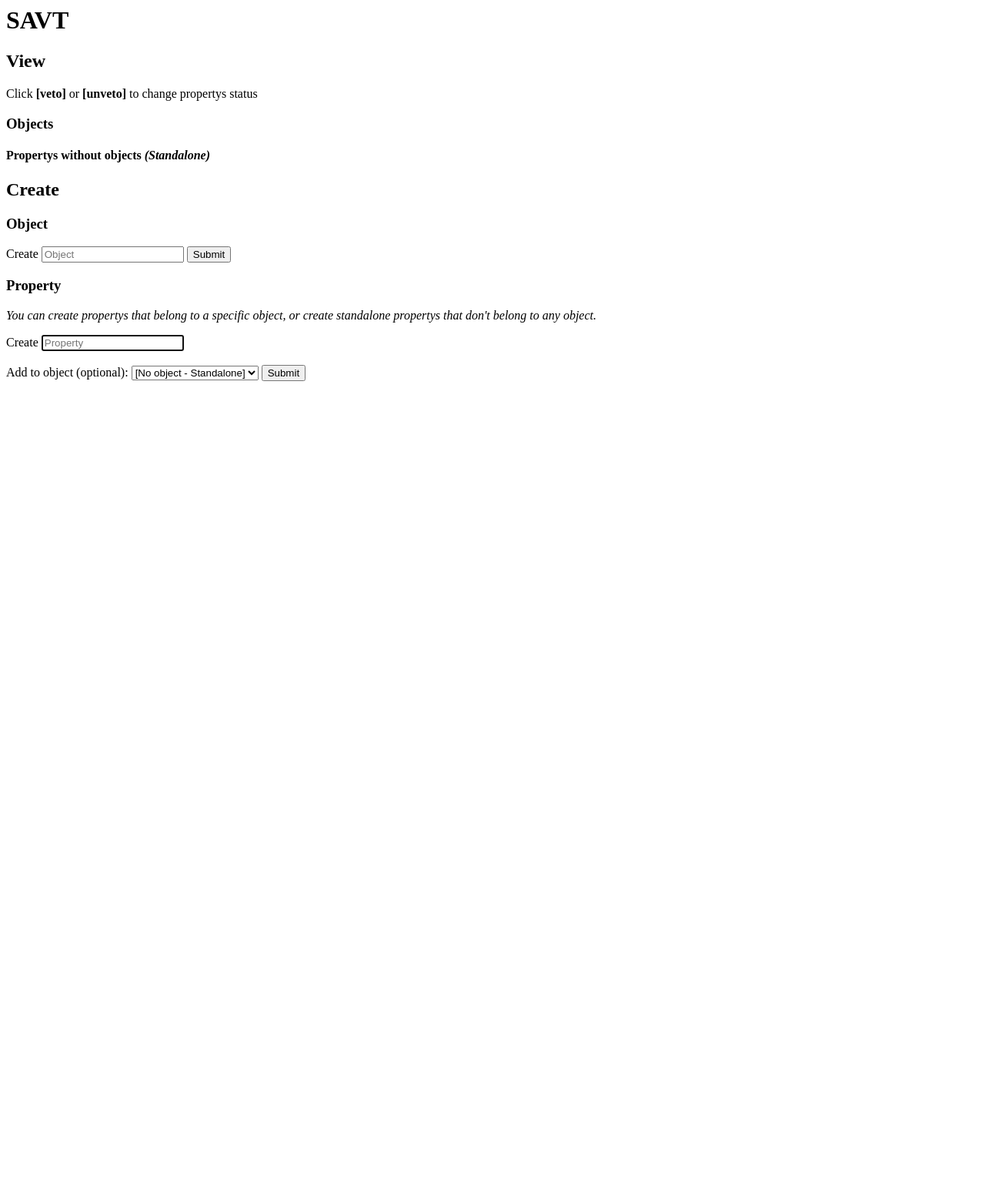
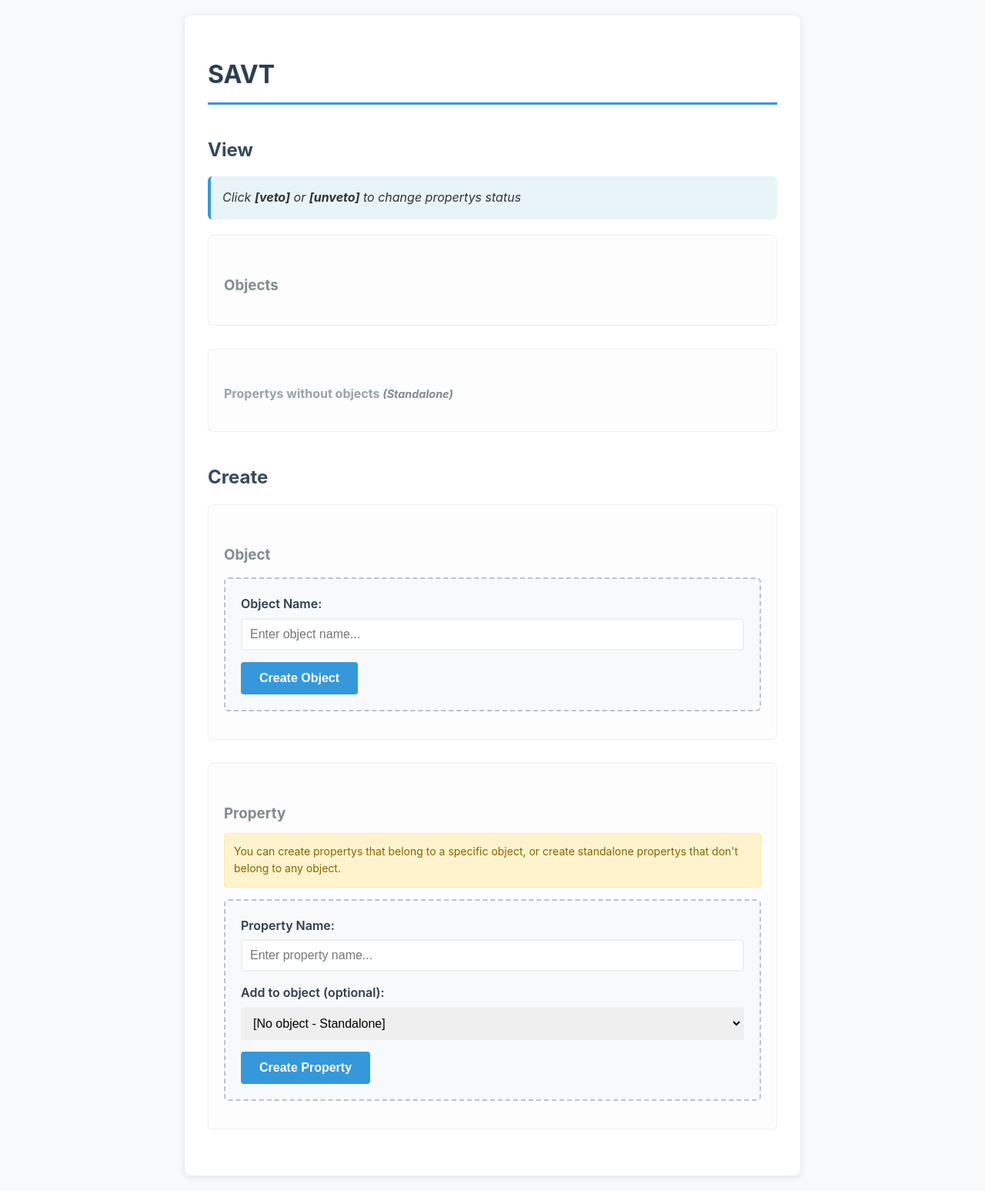
Before and after one commit to joernpreuss/SAVT, a FastAPI app: page / in a window 1280 px wide. Shown: the whole page at 77% size. Before the commit the page ends 495 px from the top, so only its background shows below. Run offline with FastAPI, Linux system fonts and the light colour scheme; data that the repository does not hold is empty; some libraries are stand-ins or nearby versions.

Commit message:
Add static file serving and enhance UI with CSS styles for properties

```diff
--- a/src/main.py
+++ b/src/main.py
@@ -2,6 +2,7 @@ import socket
 from contextlib import asynccontextmanager
 
 from fastapi import FastAPI
+from fastapi.staticfiles import StaticFiles
 
 from .api_routes import api_router
 from .config import settings
@@ -39,6 +40,9 @@ app = FastAPI(
     lifespan=lifespan,
 )
 
+# Mount static files
+app.mount("/static", StaticFiles(directory="static"), name="static")
+
 # Add request logging middleware
 app.middleware("http")(log_requests_middleware)
 
--- /dev/null
+++ b/static/css/styles.css
@@ -0,0 +1,178 @@
+body {
+  font-family: -apple-system, BlinkMacSystemFont, 'Segoe UI', Roboto, Oxygen, Ubuntu, sans-serif;
+  max-width: 800px;
+  margin: 0 auto;
+  padding: 20px;
+  line-height: 1.6;
+  color: #333;
+  background-color: #f8f9fa;
+}
+
+.container {
+  background: white;
+  padding: 30px;
+  border-radius: 8px;
+  box-shadow: 0 2px 10px rgba(0,0,0,0.1);
+}
+
+h1 {
+  color: #2c3e50;
+  border-bottom: 3px solid #3498db;
+  padding-bottom: 10px;
+  margin-bottom: 30px;
+}
+
+h2 {
+  color: #34495e;
+  margin-top: 40px;
+  margin-bottom: 15px;
+}
+
+h3 {
+  color: #7f8c8d;
+  margin-top: 30px;
+  margin-bottom: 10px;
+}
+
+h4 {
+  color: #95a5a6;
+  margin-top: 25px;
+  margin-bottom: 15px;
+}
+
+.instruction {
+  background: #e8f4f8;
+  padding: 15px;
+  border-radius: 6px;
+  border-left: 4px solid #3498db;
+  margin-bottom: 20px;
+  font-style: italic;
+}
+
+.section {
+  margin-bottom: 30px;
+  padding: 20px;
+  border: 1px solid #ecf0f1;
+  border-radius: 6px;
+  background: #fdfdfd;
+}
+
+ul {
+  list-style: none;
+  padding: 0;
+}
+
+li {
+  padding: 8px 15px;
+  margin: 5px 0;
+  background: white;
+  border: 1px solid #e9ecef;
+  border-radius: 4px;
+  transition: background-color 0.2s;
+}
+
+li:hover {
+  background: #f8f9fa;
+}
+
+a {
+  color: #3498db;
+  text-decoration: none;
+  font-weight: 500;
+  padding: 4px 8px;
+  border-radius: 3px;
+  transition: all 0.2s;
+}
+
+a:hover {
+  background: #3498db;
+  color: white;
+}
+
+.veto-link {
+  color: #e74c3c;
+}
+
+.veto-link:hover {
+  background: #e74c3c;
+}
+
+.unveto-link {
+  color: #27ae60;
+}
+
+.unveto-link:hover {
+  background: #27ae60;
+}
+
+form {
+  background: #f8f9fa;
+  padding: 20px;
+  border-radius: 6px;
+  border: 2px dashed #bdc3c7;
+  margin-top: 15px;
+}
+
+label {
+  display: block;
+  margin-bottom: 5px;
+  font-weight: 600;
+  color: #2c3e50;
+}
+
+input, select {
+  width: 100%;
+  padding: 10px;
+  border: 2px solid #ecf0f1;
+  border-radius: 4px;
+  font-size: 16px;
+  margin-bottom: 15px;
+  transition: border-color 0.2s;
+}
+
+input:focus, select:focus {
+  outline: none;
+  border-color: #3498db;
+  box-shadow: 0 0 0 3px rgba(52, 152, 219, 0.1);
+}
+
+button {
+  background: #3498db;
+  color: white;
+  padding: 12px 24px;
+  border: none;
+  border-radius: 4px;
+  font-size: 16px;
+  font-weight: 600;
+  cursor: pointer;
+  transition: background-color 0.2s;
+}
+
+button:hover {
+  background: #2980b9;
+}
+
+.form-description {
+  background: #fff3cd;
+  border: 1px solid #ffeaa7;
+  color: #856404;
+  padding: 12px;
+  border-radius: 4px;
+  margin-bottom: 15px;
+  font-size: 14px;
+}
+
+.standalone-indicator {
+  color: #7f8c8d;
+  font-style: italic;
+  font-size: 0.9em;
+}
+
+.htmx-request {
+  opacity: 0.5;
+}
+
+.fade-out {
+  opacity: 0;
+  transition: opacity 0.5s;
+}
--- a/templates/macros.html
+++ b/templates/macros.html
@@ -26,6 +26,7 @@
   {% if property.vetoed_by|length > 0 %}
   <s>{{property.name}}</s>
   [<a
+    class="unveto-link"
     href="/user/anonymous/unveto/object/{{object_name}}/property/{{property.name}}"
     hx-get="/user/anonymous/unveto/object/{{object_name}}/property/{{property.name}}"
     hx-target="#objects-list"
@@ -34,6 +35,7 @@
   >] {% else %}
   {{property.name}}
   [<a
+    class="veto-link"
     href="/user/anonymous/veto/object/{{object_name}}/property/{{property.name}}"
     hx-get="/user/anonymous/veto/object/{{object_name}}/property/{{property.name}}"
     hx-target="#objects-list"
@@ -48,6 +50,7 @@
 <li>
   {% if property.vetoed_by|length > 0 %} <s>{{property.name}}</s>
   [<a
+    class="unveto-link"
     href="/user/anonymous/unveto/property/{{property.name}}"
     hx-get="/user/anonymous/unveto/property/{{property.name}}"
     hx-target="#standalone-properties"
@@ -56,6 +59,7 @@
   else %}
   {{property.name}}
   [<a
+    class="veto-link"
     href="/user/anonymous/veto/property/{{property.name}}"
     hx-get="/user/anonymous/veto/property/{{property.name}}"
     hx-target="#standalone-properties"
--- a/templates/properties.html
+++ b/templates/properties.html
@@ -3,20 +3,22 @@
   <head>
     <title>Properties</title>
     <script src="https://unpkg.com/htmx.org@1.9.12"></script>
-    <style>
-      .htmx-request { opacity: 0.5; }
-      .fade-out { opacity: 0; transition: opacity 0.5s; }
-    </style>
+    <link rel="stylesheet" href="/static/css/styles.css">
   </head>
   <body>
+    <div class="container">
       <h1>{{settings.app_name}}</h1>
+
       <h2>View</h2>
+      <div class="instruction">
         Click <strong>[veto]</strong> or <strong>[unveto]</strong> to change {{settings.property_name_plural_computed}} status
+      </div>
+      <div class="section">
         <h3>{{settings.object_name_plural_computed.title()}}</h3>
         <ul id="objects-list">
           {% for object in objects %}
           <li>
-        {{object.name}}
+            <strong>{{object.name}}</strong>
             <ul>
               {% for property in object.properties %}
               {{ object_property_item(property, object.name) }}
@@ -25,16 +27,20 @@
           </li>
           {% endfor %}
         </ul>
+      </div>
 
-    <h4>{{settings.property_name_plural_computed.title()}} without {{settings.object_name_plural_computed}} <em>(Standalone)</em></h4>
+      <div class="section">
+        <h4>{{settings.property_name_plural_computed.title()}} without {{settings.object_name_plural_computed}} <span class="standalone-indicator">(Standalone)</span></h4>
         <ul id="standalone-properties">
           {% for property in properties %}
           {{ standalone_property_item(property) }}
           {% endfor %}
         </ul>
+      </div>
 
       <h2>Create</h2>
 
+      <div class="section">
         <h3>{{settings.object_name_singular.title()}}</h3>
         <form
           method="POST"
@@ -43,20 +49,24 @@
           hx-target="body"
           hx-swap="outerHTML"
           >
-      Create
+          <label for="obj_name">{{settings.object_name_singular.title()}} Name:</label>
           <input
             type="text"
             required
             name="name"
             id="obj_name"
             value="{{name}}"
-        placeholder="{{settings.object_name_singular.title()}}"
+            placeholder="Enter {{settings.object_name_singular}} name..."
           />
-      <button type="submit">Submit</button>
+          <button type="submit">Create {{settings.object_name_singular.title()}}</button>
         </form>
+      </div>
 
+      <div class="section">
         <h3>{{settings.property_name_singular.title()}}</h3>
-    <p><em>You can create {{settings.property_name_plural_computed}} that belong to a specific {{settings.object_name_singular}}, or create standalone {{settings.property_name_plural_computed}} that don't belong to any {{settings.object_name_singular}}.</em></p>
+        <div class="form-description">
+          You can create {{settings.property_name_plural_computed}} that belong to a specific {{settings.object_name_singular}}, or create standalone {{settings.property_name_plural_computed}} that don't belong to any {{settings.object_name_singular}}.
+        </div>
         <form
           method="POST"
           action="/create/property/"
@@ -64,16 +74,16 @@
           hx-target="body"
           hx-swap="outerHTML"
           >
-      Create
+          <label for="prop_name">{{settings.property_name_singular.title()}} Name:</label>
           <input
             type="text"
             required
             name="name"
             id="prop_name"
             value="{{name}}"
-        placeholder="{{settings.property_name_singular.title()}}"
+            placeholder="Enter {{settings.property_name_singular}} name..."
           />
-      <br><br>
+
           <label for="object_id">Add to {{settings.object_name_singular}} (optional):</label>
           <select name="object_id" id="object_id">
             <option value="">[No {{settings.object_name_singular}} - Standalone]</option>
@@ -83,10 +93,9 @@
             <option value="{{object.id}}">{{object.name}}</option>
             {% endif %} {% endfor %}
           </select>
-      <button type="submit">Submit</button>
+          <button type="submit">Create {{settings.property_name_singular.title()}}</button>
         </form>
+      </div>
+    </div>
   </body>
-  <script>
-    document.getElementById("prop_name").focus();
-  </script>
 </html>
```
Also changed, not shown: tests/test_frontend.py (+5 -5 lines), tests/test_ui_functionality.py (+4 -4 lines). Lines whose indentation alone changed are shown as unchanged.
